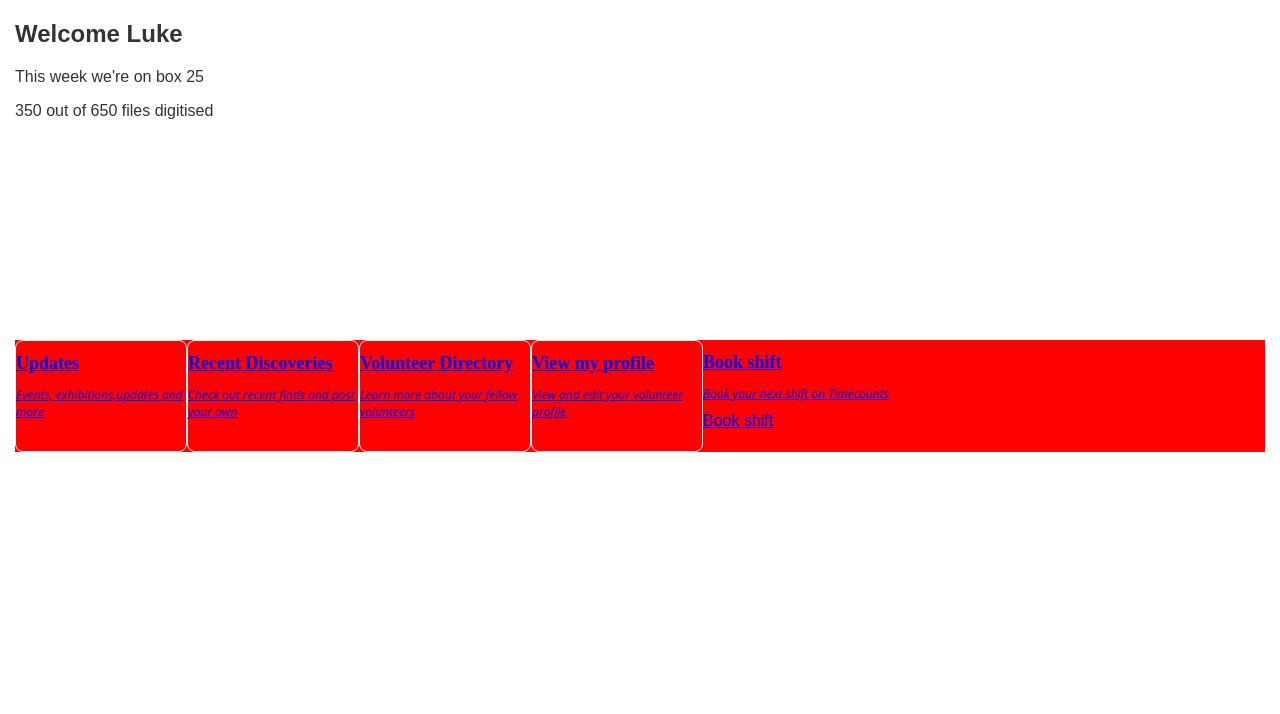
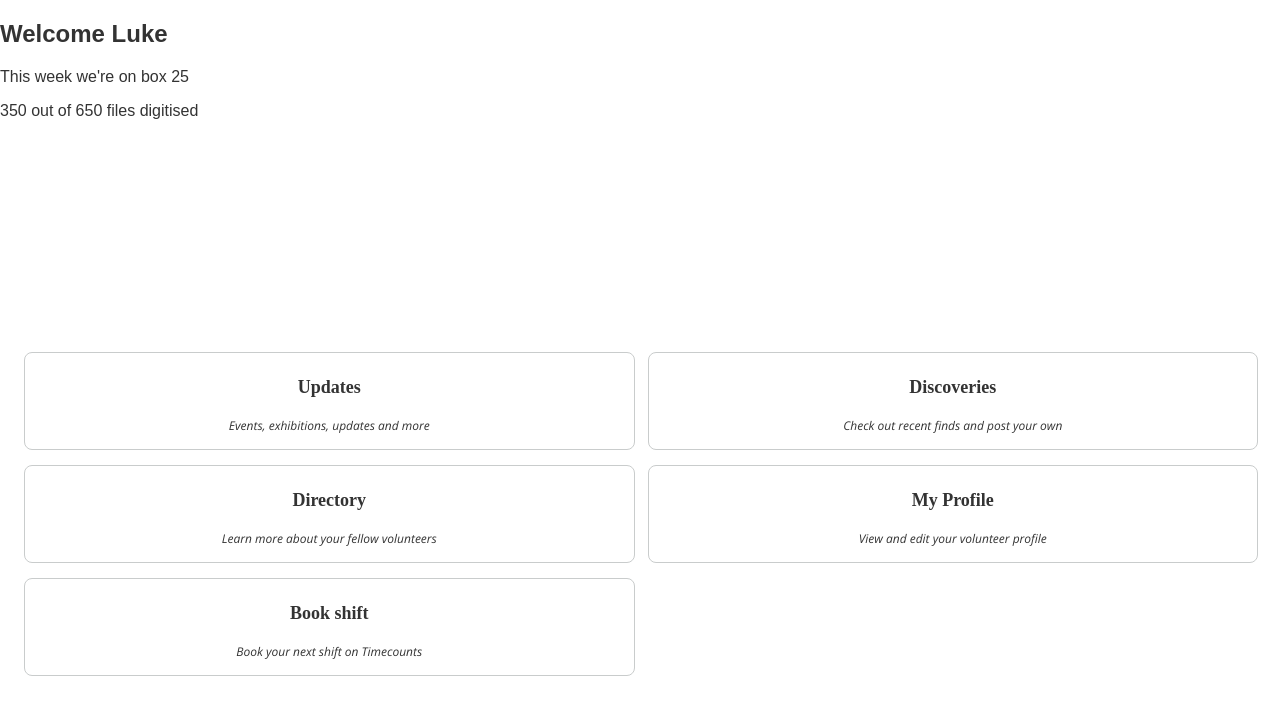
Before and after one commit to fac-12/CourtauldInstitute, a React (Create React App) app in the folder client/: page / in a window 1280 px wide. Shown: the top 714 px of the page. Built offline with nearby package versions, Linux system fonts and the light colour scheme; a web font is replaced by a local one.

Commit message:
nav menu styled #28 #24

```diff
--- a/client/src/components/App.js
+++ b/client/src/components/App.js
@@ -11,7 +11,7 @@ class App extends Component {
     return (
       <div>
         <BrowserRouter>
-          <div>
+          <div id="app_container">
             <Route exact path="/" component={Dashboard} />
             <Route exact path="/discoveries" component={Discoveries} />
             <Route exact path="/directory" component={Directory} />
--- a/client/src/components/dashboard/Dashboard.js
+++ b/client/src/components/dashboard/Dashboard.js
@@ -5,15 +5,12 @@ import NavMenuContainer from "./NavMenuContainer";
 
 import styled from "styled-components";
 
-const StyledDashboard = styled.div`
-  margin-left: 15px;
-  margin-right: 15px;
-`;
+const StyledDashboard = styled.div``;
 
 class DashboardContainer extends Component {
   render() {
     return (
-      <StyledDashboard>
+      <StyledDashboard id="dashboard_container">
         <section className="dashboard__top">
           <WelcomeHeaderContainer />
           <ProgressUpdateContainer />
--- a/client/src/components/dashboard/NavButton.js
+++ b/client/src/components/dashboard/NavButton.js
@@ -3,23 +3,47 @@ import styled from "styled-components";
 import { Link } from "react-router-dom";
 
 const StyledLink = styled(Link)`
-  border: 1px solid #ecf0f1;
-  width: 170px;
-  height: 110px;
+  border: 1px solid #c9cccc;
+  width: 100%;
+  height: 6rem;
   background: none;
   border-radius: 8px;
+  text-decoration: none;
+  display: grid;
+  grid-template-columns: 100%;
+  grid-template-rows: 1fr auto;
+`;
+
+const StyledA = styled.a`
+  border: 1px solid #c9cccc;
+  width: 100%;
+  height: 6rem;
+  background: none;
+  border-radius: 8px;
+  text-decoration: none;
+  display: grid;
+  grid-template-columns: 100%;
+  grid-template-rows: 1fr auto;
 `;
 
 const StyledTitle = styled.h1`
   font-family: "Source Serif Pro", serif;
-  font-size: 18px;
+  font-size: 1.125rem;
+  color: #333333;
+  margin: 15px 10px 5px 10px;
+  text-align: center;
+  align-self: center;
 `;
 
 const StyledSubtitle = styled.h2`
   font-family: "Open Sans", sans-serif;
   font-style: italic;
   font-weight: 100;
-  font-size: 12px;
+  font-size: 0.75rem;
+  color: #333333;
+  margin: 5px 15px 15px 15px;
+  text-align: center;
+  align-self: center;
 `;
 
 class NavButton extends Component {
@@ -33,10 +57,10 @@ class NavButton extends Component {
       );
     }
     return (
-      <a href="https://www.google.com">
+      <StyledA href="https://www.google.com">
         <StyledTitle>{this.props.title}</StyledTitle>
-        <StyledSubtitle>{this.props.subtitle}</StyledSubtitle>Book shift
-      </a>
+        <StyledSubtitle>{this.props.subtitle}</StyledSubtitle>
+      </StyledA>
     );
   }
 }
--- a/client/src/components/dashboard/NavMenuContainer.js
+++ b/client/src/components/dashboard/NavMenuContainer.js
@@ -3,29 +3,31 @@ import NavButton from "./NavButton";
 import styled from "styled-components";
 
 const NavMenu = styled.div`
-  background: red;
-  display: flex;
-  flex-basis: 45%;
+  margin: 0.75rem 1.5rem;
+  display: grid;
+  grid-template-columns: 1fr 1fr;
+  grid-column-gap: 15px;
+  grid-row-gap: 15px;
 `;
 
 const menuItems = [
   {
     title: "Updates",
-    subtitle: "Events, exhibitions,updates and more",
+    subtitle: "Events, exhibitions, updates and more",
     route: "/updates"
   },
   {
-    title: "Recent Discoveries",
+    title: "Discoveries",
     subtitle: "Check out recent finds and post your own",
     route: "/discoveries"
   },
   {
-    title: "Volunteer Directory",
+    title: "Directory",
     subtitle: "Learn more about your fellow volunteers",
     route: "/directory"
   },
   {
-    title: "View my profile",
+    title: "My Profile",
     subtitle: "View and edit your volunteer profile",
     route: "/myProfile"
   },
```
